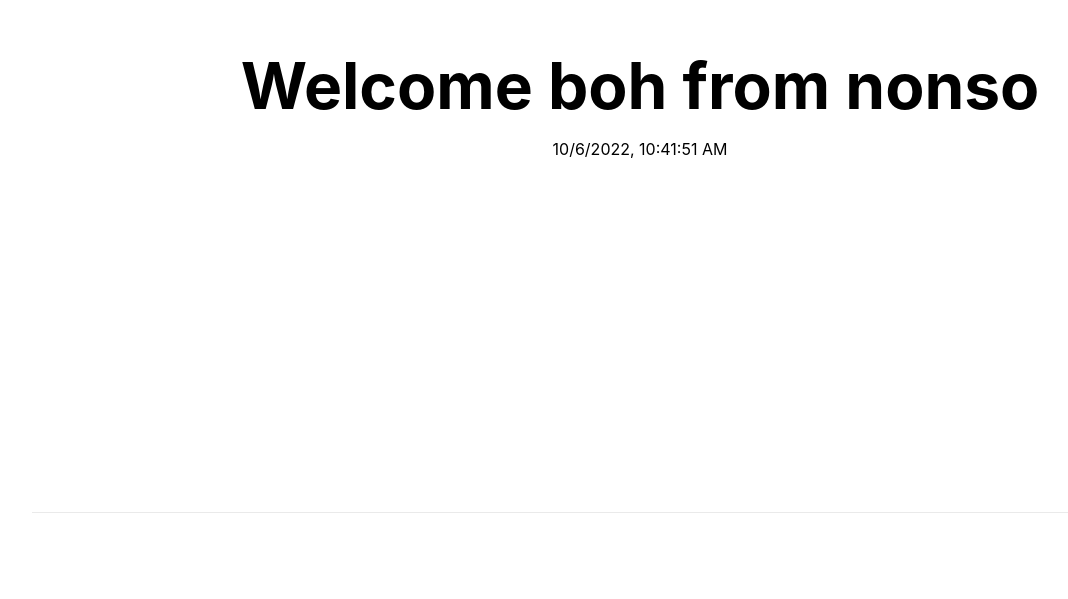
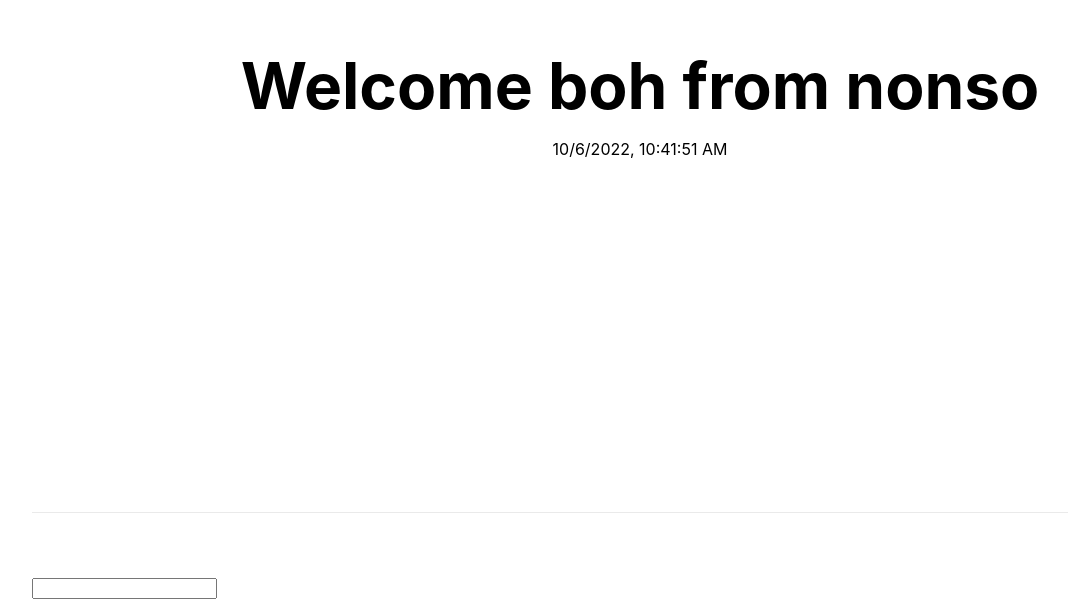
Before and after one commit to Lorezz/edgerunner, a Next.js app: page / in a window 1280 px wide. Shown: the part 288-887 px from the top of the page, without its empty margins (0-1068 px from the left). Before the commit the page ends 865 px from the top, so only its background shows below. Built offline with nearby package versions, Linux system fonts and the light colour scheme.

Commit message:
sample basic

```diff
--- /dev/null
+++ b/netlify/edge-functions/basic.js
@@ -0,0 +1 @@
+export default () => new Response('BASIC Hello world');
--- a/netlify/edge-functions/hello.js
+++ b/netlify/edge-functions/hello.js
@@ -1,9 +1,11 @@
 export default async (request, context) => {
+
   const user = context.cookies.get('user');
   console.log('hello user', user);
 
   const country_code = context.cookies.get('country_code');
   console.log('hello country_code', country_code);
+
 
   const joke = await fetch('https://icanhazdadjoke.com/', {
     headers: {
--- a/netlify/edge-functions/localize.js
+++ b/netlify/edge-functions/localize.js
@@ -5,6 +5,6 @@ export default (request, context) => {
   });
   context.cookies.set({
     name: 'user',
-    value: 'lorezz',
+    value: 'loreno',
   });
 };
--- a/pages/api/hello.js
+++ b/pages/api/hello.js
@@ -1,5 +1,9 @@
 // Next.js API route support: https://nextjs.org/docs/api-routes/introduction
 
 export default function handler(req, res) {
-  res.status(200).json({ name: 'John Doe' })
+  const { email } = req.query;
+
+  // sendEmailto(email);
+
+  res.status(200).json({ status: 'success', email });
 }
--- a/pages/index.js
+++ b/pages/index.js
@@ -18,13 +18,16 @@ export default function Home({ country, user, date }) {
         <p>{date}</p>
       </main>
       <footer className={styles.footer}></footer>
+      <form action="/api/hello">
+        <input type="email" />
+      </form>
     </div>
   );
 }
 
 export function getServerSideProps({ req, res }) {
   // console.log('headers', req.headers);
-  console.log('cookies');
+  // console.log('cookies', req.cookies.user);
   return {
     props: {
       country: req.cookies.country_code || 'nonso',
```
Also changed, not shown: 1 other file (tests, documents, lock files or other folders).
